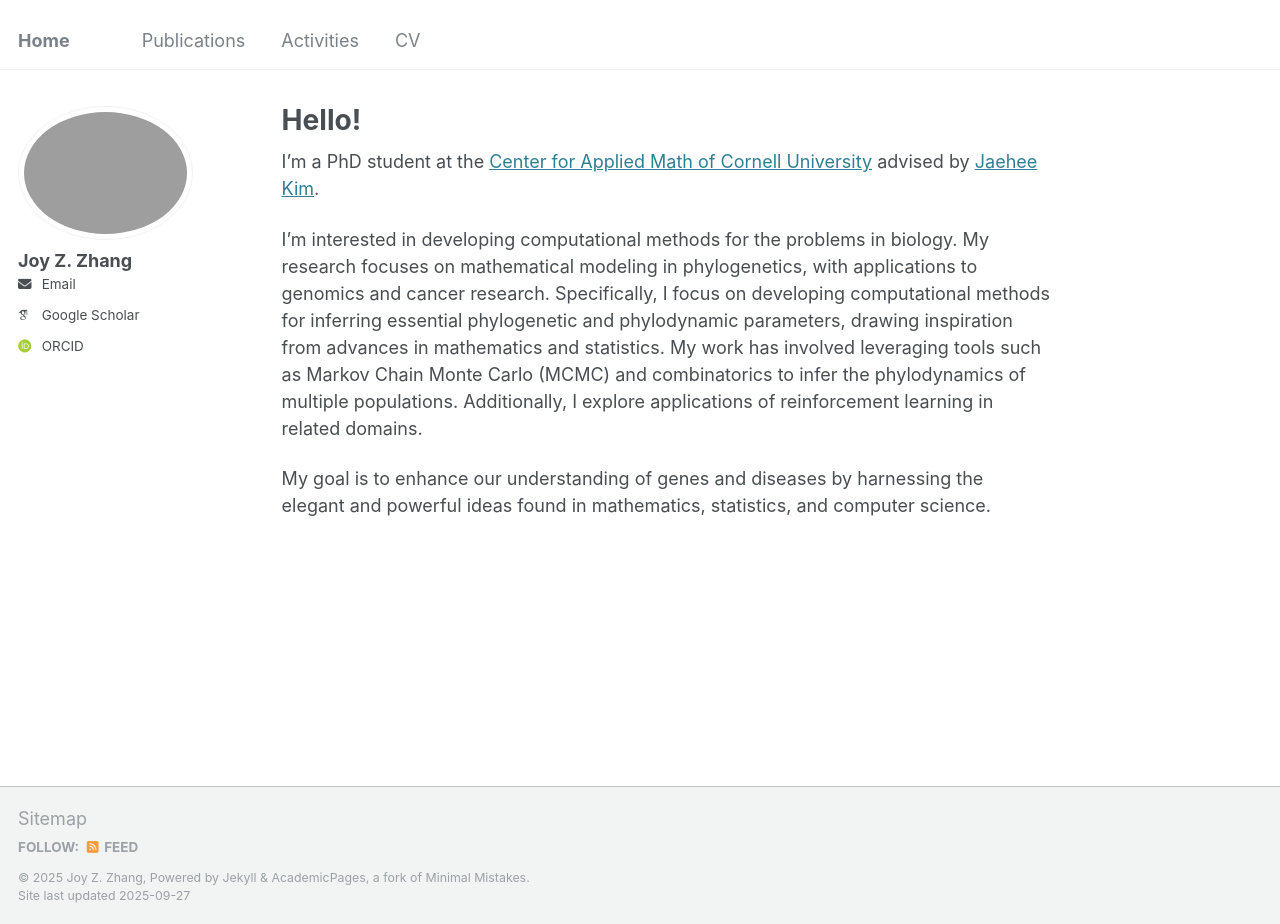
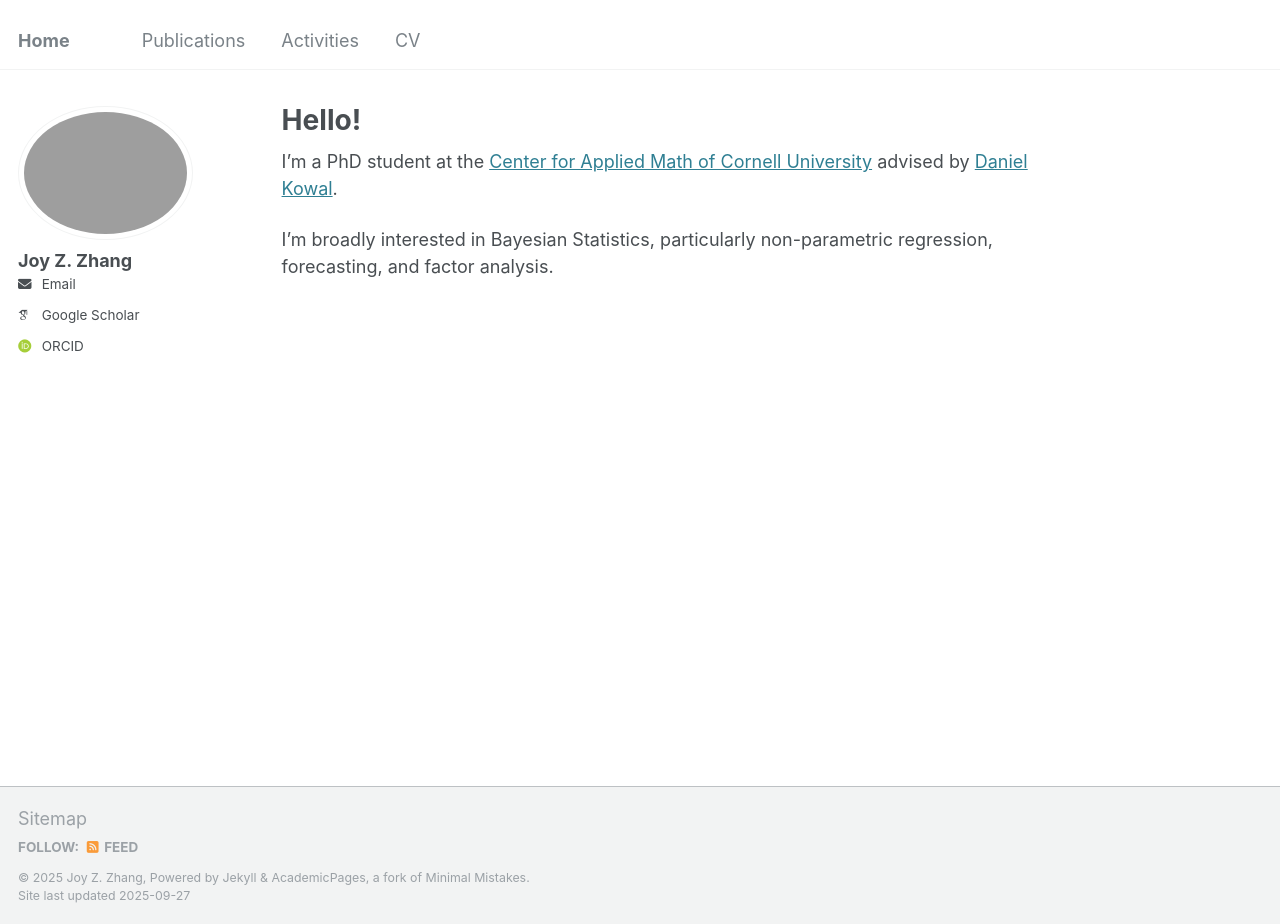
Before and after one commit to joy-zhang-38/joy-zhang-38.github.io, a Jekyll site: the page built from _pages/about.md, in a window 1280 px wide and 924 px high. Built offline with Jekyll 4.4.1, drawn with Linux system fonts in a browser that asks for light colours; some web fonts are replaced.

Commit message:
Update about.md

```diff
--- a/_pages/about.md
+++ b/_pages/about.md
@@ -7,8 +7,6 @@ redirect_from:
   - /about.html
 ---
 
-I'm a PhD student at the <a href="https://www.cam.cornell.edu/cam">Center for Applied Math of Cornell University</a> advised by <a href="https://cals.cornell.edu/jaehee-kim">Jaehee Kim</a>.
+I'm a PhD student at the <a href="https://www.cam.cornell.edu/cam">Center for Applied Math of Cornell University</a> advised by <a href="https://www.danielrkowal.com/">Daniel Kowal</a>.
 
-I'm interested in developing computational methods for the problems in biology. My research focuses on mathematical modeling in phylogenetics, with applications to genomics and cancer research. Specifically, I focus on developing computational methods for inferring essential phylogenetic and phylodynamic parameters, drawing inspiration from advances in mathematics and statistics. My work has involved leveraging tools such as Markov Chain Monte Carlo (MCMC) and combinatorics to infer the phylodynamics of multiple populations. Additionally, I explore applications of reinforcement learning in related domains.
-
-My goal is to enhance our understanding of genes and diseases by harnessing the elegant and powerful ideas found in mathematics, statistics, and computer science.
+I'm broadly interested in Bayesian Statistics, particularly non-parametric regression, forecasting, and factor analysis.
```
